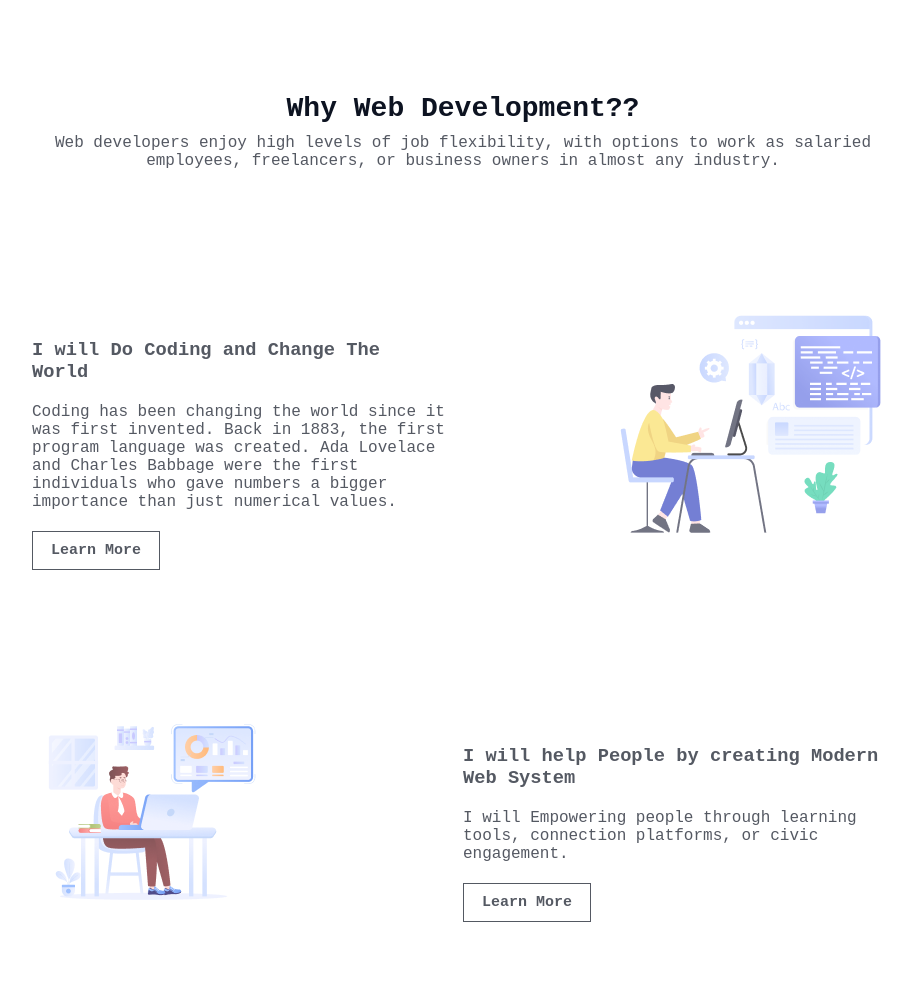
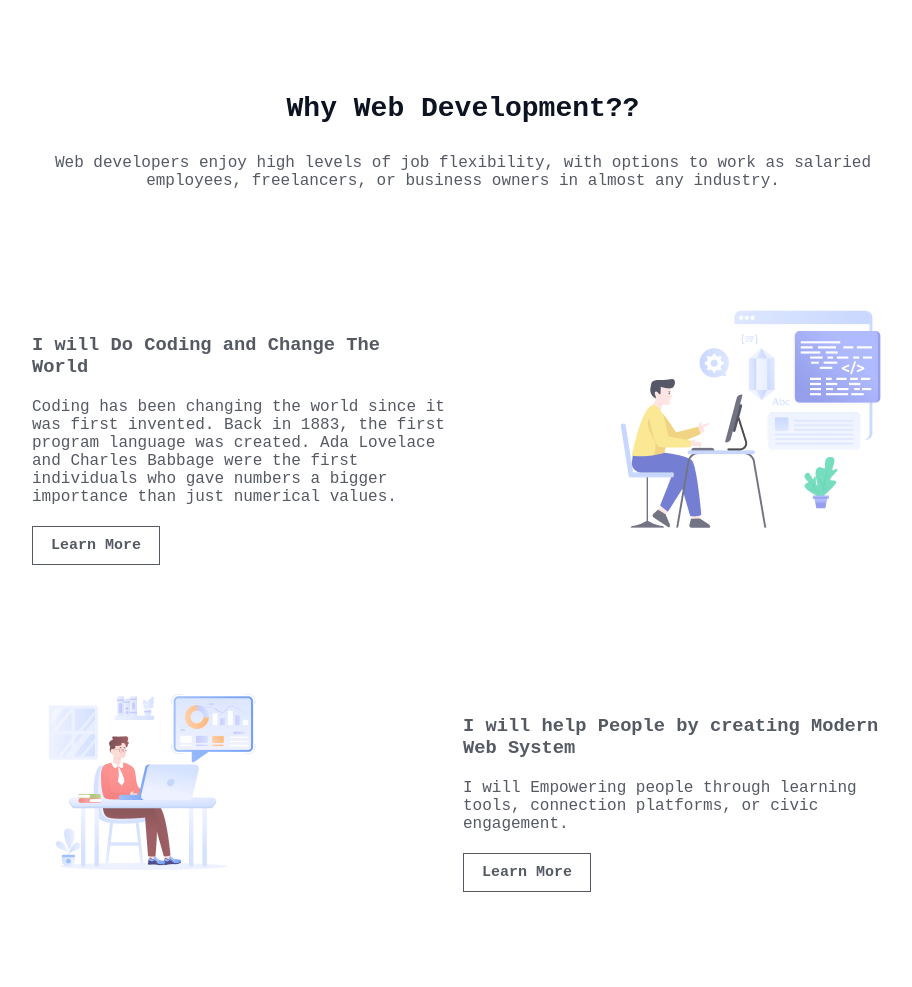
Before and after one commit to dmmalek/Assignment-1, a plain HTML site: page index.html in a window 1280 px wide. Shown: the part 920-1907 px from the top of the page, without its empty margins (177-1089 px from the left). Drawn offline with Linux system fonts and the light colour scheme; a web font is replaced by a local one.

Commit message:
fixed styling

```diff
--- a/style.css
+++ b/style.css
@@ -129,13 +129,13 @@ p {
   font-weight: 400;
   font-size: 15;
   padding-bottom: 10px;
+  margin-top: 20px;
   opacity: 0.7;
 }
 .development-content-details {
   display: flex;
   justify-content: space-between;
   align-items: center;
-  margin-top: 25px;
   padding: 48px;
   color: rgb(255, 255, 255) rgba(255, 255, 255, 0);
   opacity: 0.7;
```
